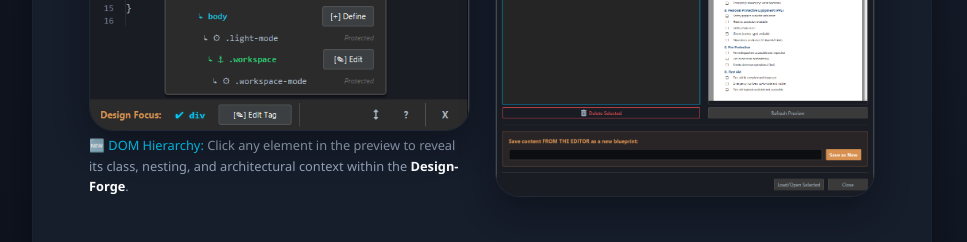
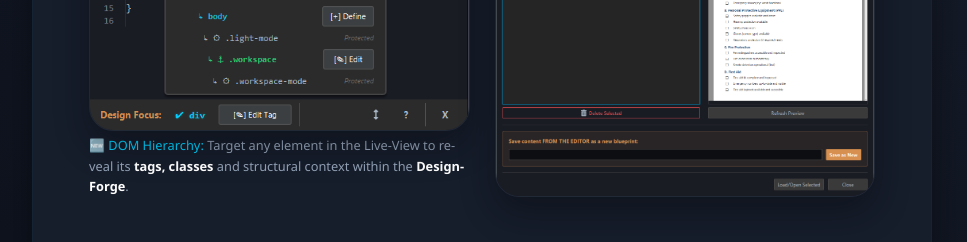
Before and after one commit to henrykdz/Sovereign-Hybrid-Document-Processor-Editor, a plain HTML site: page index.html in a window 1280 px wide. Shown: the part 2680-2922 px from the top of the page, without its empty margins (278-1245 px from the left). Drawn offline with Linux system fonts and the light colour scheme.

Commit message:
Add files via upload

```diff
--- a/index.html
+++ b/index.html
@@ -270,8 +270,8 @@
                         </div>
                         <span style="display: block; font-size: 0.8rem; color: #94a3b8; margin-top: 4px;">
                             <span style="color: #00d1ff; font-weight: 500;">🆕 DOM Hierarchy:</span>
-                            Click any element in the preview to reveal its class, nesting,
-                            and architectural context within the <strong>Design-Forge</strong>.
+                           Target any element in the Live-View to reveal its
+    <strong>tags, classes</strong> and structural context within the <strong>Design-Forge</strong>.
                         </span>
                     </div>
 
```
